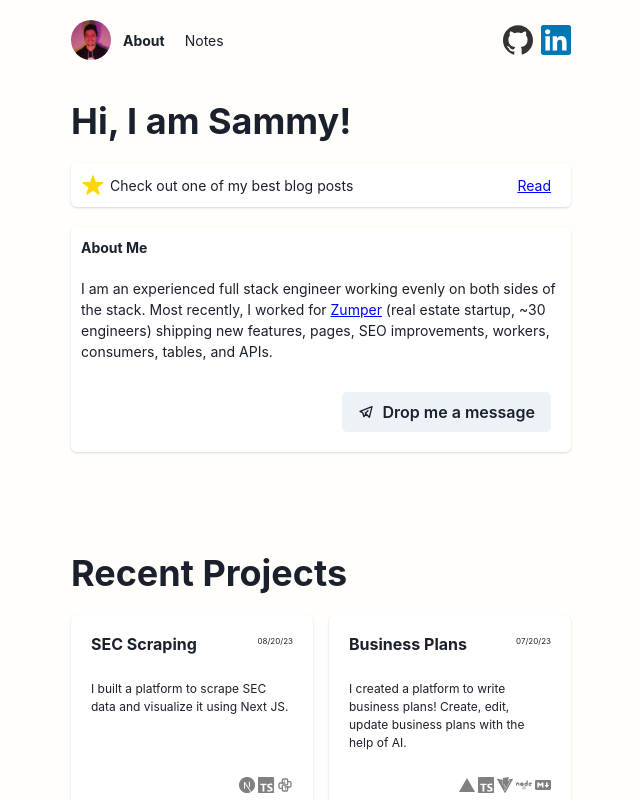
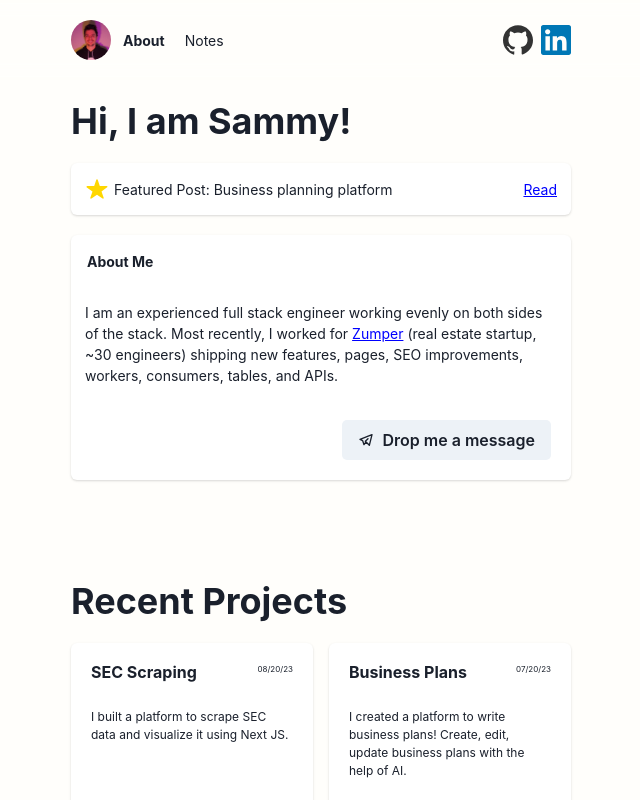
Before and after one commit to sammydowds/next-blog, a Next.js app: page / in a window 1280 px wide. Shown: the top 800 px of the page, without its empty margins (319-959 px from the left). Built offline with nearby package versions, Linux system fonts and the light colour scheme.

Commit message:
chore: tweaks to padding and feat post

```diff
--- a/components/HighlightedPost.tsx
+++ b/components/HighlightedPost.tsx
@@ -4,7 +4,7 @@ import { IoIosStar } from "react-icons/io";
 export const HighlightedPost = () => {
   return (
     <Card w="100%">
-      <CardBody p="10px">
+      <CardBody p="14px">
         <Flex
           alignItems="center"
           fontSize={{ lg: "14px", base: "12px" }}
@@ -13,10 +13,9 @@ export const HighlightedPost = () => {
         >
           <Flex alignItems="center" gap="5px">
             <IoIosStar color="gold" size="24px" />
-            Check out one of my best blog posts
+            Featured Post: Business planning platform
           </Flex>
           <Link
-            mr="10px"
             isExternal
             href="https://www.sd3.dev/notes/business_planning"
             color="blue"
--- a/pages/index.tsx
+++ b/pages/index.tsx
@@ -34,10 +34,10 @@ export default function Home() {
               <Heading>Hi, I am Sammy!</Heading>
               <HighlightedPost />
               <Card>
-                <CardHeader p="10px" fontSize="14px" fontWeight="bold">
+                <CardHeader p="16px" fontSize="14px" fontWeight="bold">
                   About Me
                 </CardHeader>
-                <CardBody p="10px">
+                <CardBody p="14px">
                   <Text fontSize="14px">
                     I am an experienced full stack engineer working evenly on
                     both sides of the stack. Most recently, I worked for{" "}
```
